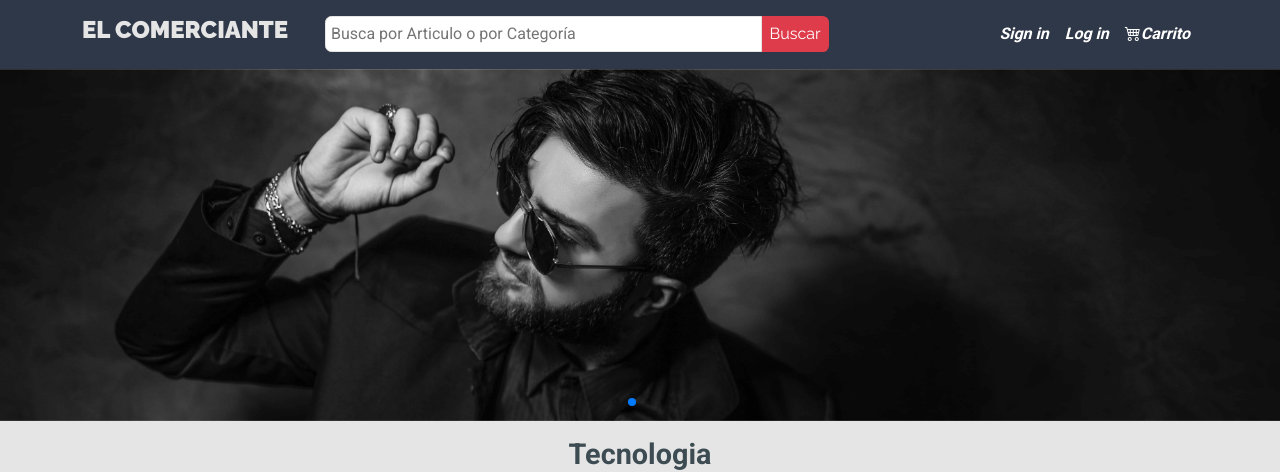
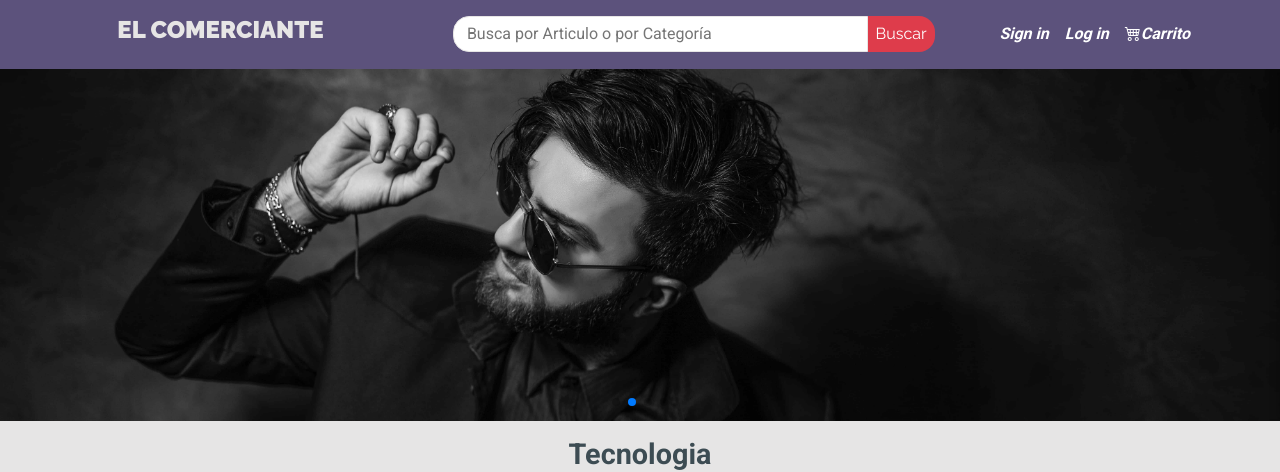
Before and after one commit to ChrisHuila/comercio-react, a React (Vite) app: page / in a window 1280 px wide. Shown: the top 472 px of the page. Built offline with nearby package versions, Linux system fonts and the light colour scheme.

Commit message:
barra de busqueda en progreso

```diff
--- a/src/components/layout/Footer.jsx
+++ b/src/components/layout/Footer.jsx
@@ -2,11 +2,11 @@
 const Footer = () => {
     return (
 
-        <>
-          <div className="w-100 p-5 bg-dark" >
+
+          <div className="w-100 p-5 footer" >
             <h3 className="text-white text-center" >FOOTER</h3>
           </div>
-        </>
+
 
      )
 }
--- a/src/styles/index.css
+++ b/src/styles/index.css
@@ -2,6 +2,7 @@
     --blanco: #ffffff;
     --gris: #e6e5e5;
     --grisOscuro: #87878a;
+    --prueba: #170947a9;
     --azulRey: #2f3848;
     --verdeOliva:  #3D4C53;
     --verdeClaro: #417932f5;
@@ -28,10 +29,14 @@ body {
 .no-padding{
     padding: 0;
 }
-
+/*----------------- Footer--------------------- */
+.footer{
+    background-color: var(--prueba);
+}
 /*----------- Header----------- */
 .header{
-    background-color: var(--azulRey);
+    background-color: var(--prueba);
+    box-shadow: 0 0 10px 0 rgba(0,0,0,0.3);
 }
 .header-container{
     display: flex;
@@ -64,6 +69,7 @@ body {
     .header-top{
         display: flex;
         flex-direction: row;
+        justify-content: space-around;
     }
 }
 .heading-font{
@@ -81,6 +87,7 @@ body {
     .form-busqueda{
         width: 60%;
     }
+
 }
 .form-container{
     display: flex;
@@ -89,27 +96,29 @@ body {
 }
 .form-div-busqueda:first-child {
     width: 80%;
+    text-align: end;
 }
+
 .form-div-busqueda input[type="text"]{
+    width: 95%;
+    border: 1px solid var(--gris);
+    border-radius: 1rem 0 0 1rem;
+    padding: 0.3rem 0.8rem ;
+}
+.form-div-busqueda input[type="text"]:focus {
+    outline: 2px solid rgb(1, 112, 248) ;
     width: 100%;
-    border: 1px solid var(--gris);
-    border-radius: .4rem 0 0 .4rem;
-    padding: 0.3rem ;
 }
+
 /* ------------------------------------BANNER---------------------------------- */
-.banner{
-    /* width: 100%; */
-    /* height: 20rem; */
-}
+
 .portadas{
-    /* max-width: 100%; */
     width: 100%;
-    /* height: 100%; */
     height: 22rem;
+    box-shadow: 0 0 10px 0 rgba(0,0,0,0.3);
 
     background-repeat: no-repeat;
     background-size: cover;
-
 }
 .portada-1{
     background-image: url(./img/banner1.jpg);
@@ -240,7 +249,7 @@ body {
 .bton--busqueda{
     margin: 0;
     padding: 0 .5rem;
-    border-radius: 0 .4rem .4rem 0;
+    border-radius: 0 1rem 1rem 0;
     background-color: #DE3C4B;
     color: var(--blanco);
     height: 100%;
```
